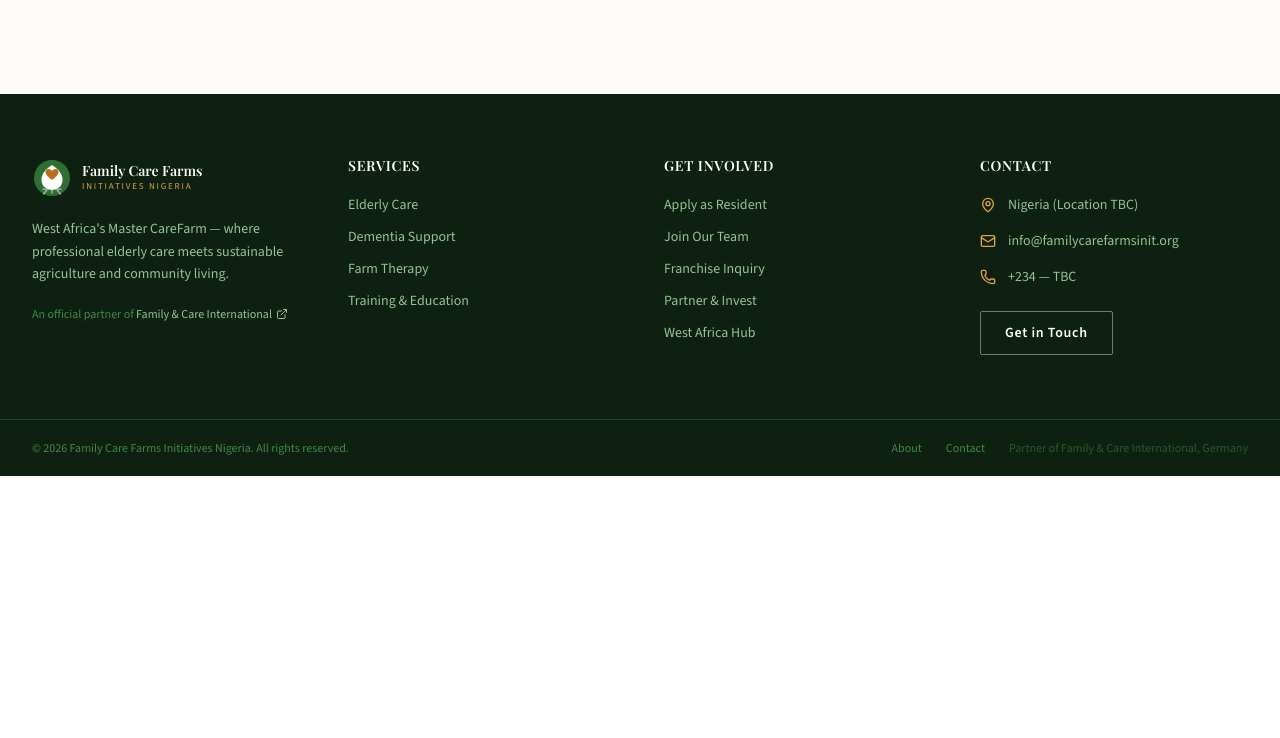
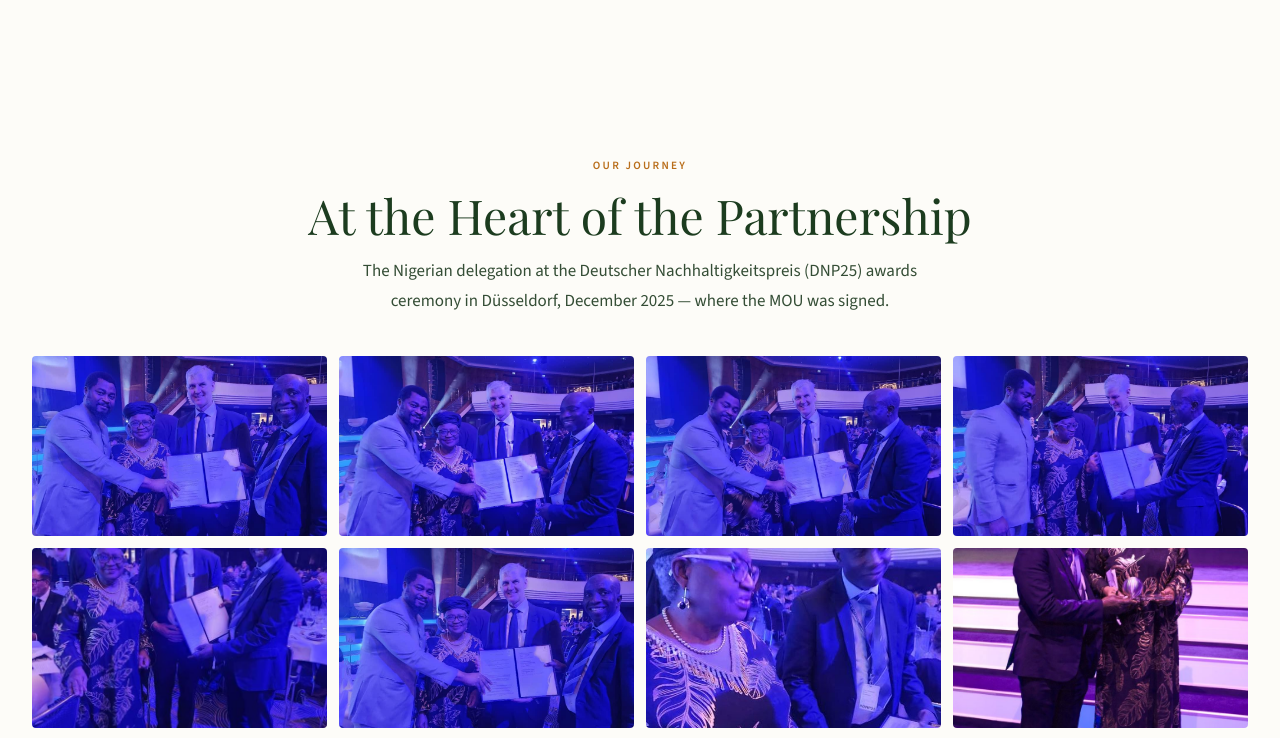
Before and after one commit to akeenalee/family-care-farms-ng, a Next.js app: page / in a window 1280 px wide. Shown: the part 3759-4497 px from the top of the page. Before the commit the page ends 4235 px from the top, so only its background shows below. Built offline with nearby package versions, Linux system fonts and the light colour scheme; a web font is replaced by a local one.

Commit message:
feat: add full photo gallery section to homepage

```diff
--- a/src/app/page.tsx
+++ b/src/app/page.tsx
@@ -188,6 +188,40 @@
           </div>
         </div>
       </section>
+
+      {/* PHOTO GALLERY */}
+      <section className="py-16 bg-cream-50">
+        <div className="container-wide">
+          <div className="text-center mb-10">
+            <p className="section-label">Our Journey</p>
+            <h2 className="section-title">At the Heart of the Partnership</h2>
+            <p className="section-body max-w-xl mx-auto mt-3">
+              The Nigerian delegation at the Deutscher Nachhaltigkeitspreis (DNP25) awards
+              ceremony in Düsseldorf, December 2025 — where the MOU was signed.
+            </p>
+          </div>
+          <div className="grid grid-cols-2 md:grid-cols-3 lg:grid-cols-4 gap-3">
+            {[
+              { src: "/images/gallery/mou-signing-4-people.jpg", alt: "MOU signing — all four signatories" },
+              { src: "/images/gallery/mou-signing-alt1.jpg", alt: "MOU signing ceremony" },
+              { src: "/images/gallery/mou-signing-alt2.jpg", alt: "Partnership agreement signing" },
+              { src: "/images/gallery/mou-signing-alt3.jpg", alt: "Nigerian delegation with Guido Pusch" },
+              { src: "/images/gallery/mou-signing-alt4.jpg", alt: "MOU document exchange" },
+              { src: "/images/gallery/mou-signing-3-people.jpg", alt: "Three-party signing" },
+              { src: "/images/gallery/mou-document-review.jpg", alt: "Reviewing the MOU document" },
+              { src: "/images/gallery/dnp25-award-stage.jpg", alt: "DNP25 award ceremony stage" },
+              { src: "/images/gallery/dnp25-handshake1.jpg", alt: "Partnership handshake" },
+              { src: "/images/gallery/dnp25-handshake2.jpg", alt: "Networking at DNP25 gala" },
+              { src: "/images/gallery/mou-signing-3-closeup.jpg", alt: "Close-up MOU signing" },
+              { src: "/images/gallery/partnership-awards.jpg", alt: "Team with DNP25 awards" },
+            ].map((photo) => (
+              <div key={photo.src} className="relative rounded-sm overflow-hidden" style={{ height: "180px" }}>
+                <Image src={photo.src} alt={photo.alt} fill className="object-cover hover:scale-105 transition-transform duration-300" />
+              </div>
+            ))}
+          </div>
+        </div>
+      </section>
     </>
   );
 }
```
